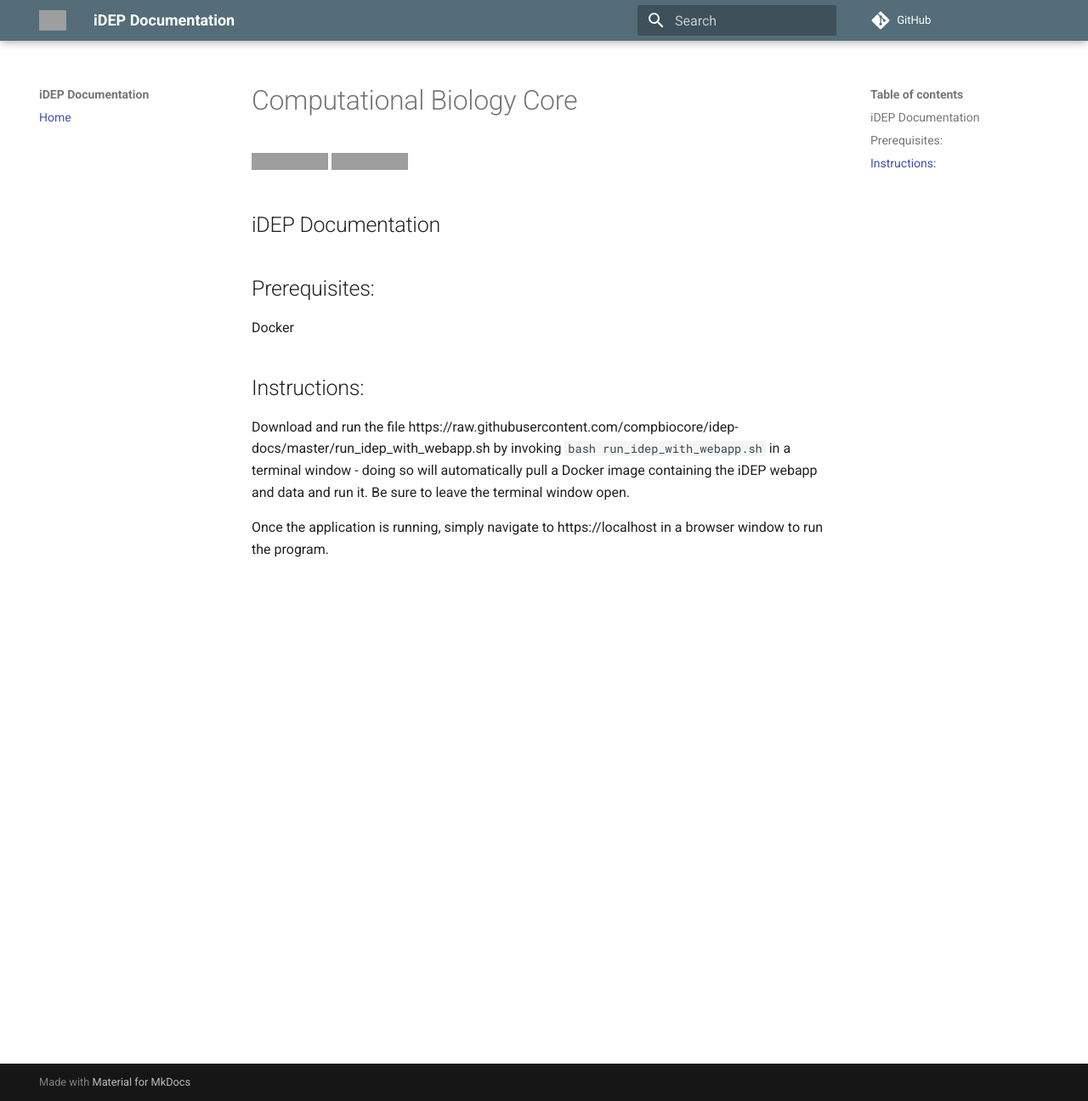
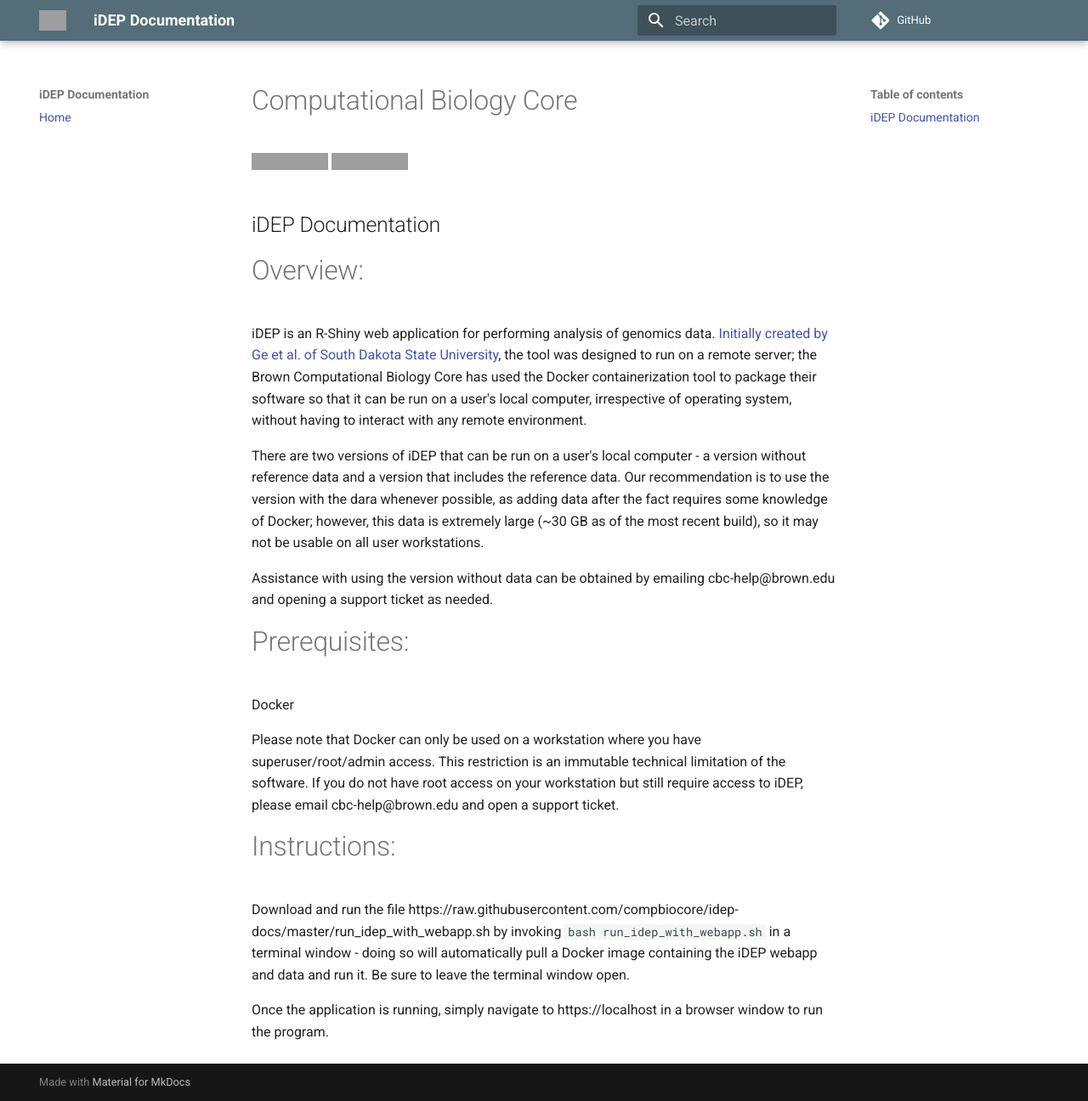
Before and after one commit to compbiocore/idep-docs, an MkDocs documentation site: the page built from docs/index.md, in a window 1280 px wide and 1296 px high. Shown: the whole window at 85% size. Built offline with MkDocs 1.6.1 and Material for MkDocs 9.7.7, drawn with Linux system fonts in a browser that asks for light colours; comment, search, counter and statistics services are not loaded; grey boxes are pictures that could not be loaded.

Commit message:
added text

```diff
--- a/docs/index.md
+++ b/docs/index.md
@@ -6,11 +6,21 @@
 
 ## iDEP Documentation
 
-## Prerequisites:
+# Overview:
+
+iDEP is an R-Shiny web application for performing analysis of genomics data.  [Initially created by Ge et al. of South Dakota State University](https://bmcbioinformatics.biomedcentral.com/articles/10.1186/s12859-018-2486-6), the tool was designed to run on a remote server; the Brown Computational Biology Core has used the Docker containerization tool to package their software so that it can be run on a user's local computer, irrespective of operating system, without having to interact with any remote environment.
+
+There are two versions of iDEP that can be run on a user's local computer - a version without reference data and a version that includes the reference data.  Our recommendation is to use the version with the dara whenever possible, as adding data after the fact requires some knowledge of Docker; however, this data is extremely large (~30 GB as of the most recent build), so it may not be usable on all user workstations.
+
+Assistance with using the version without data can be obtained by emailing cbc-help@brown.edu and opening a support ticket as needed.
+
+# Prerequisites:
 
 Docker
 
-## Instructions:
+Please note that Docker can only be used on a workstation where you have superuser/root/admin access.  This restriction is an immutable technical limitation of the software.  If you do not have root access on your workstation but still require access to iDEP, please email cbc-help@brown.edu and open a support ticket.
+
+# Instructions:
 
 Download and run the file https://raw.githubusercontent.com/compbiocore/idep-docs/master/run_idep_with_webapp.sh by invoking `bash run_idep_with_webapp.sh` in a terminal window - doing so will automatically pull a Docker image containing the iDEP webapp and data and run it.  Be sure to leave the terminal window open.
 
```
